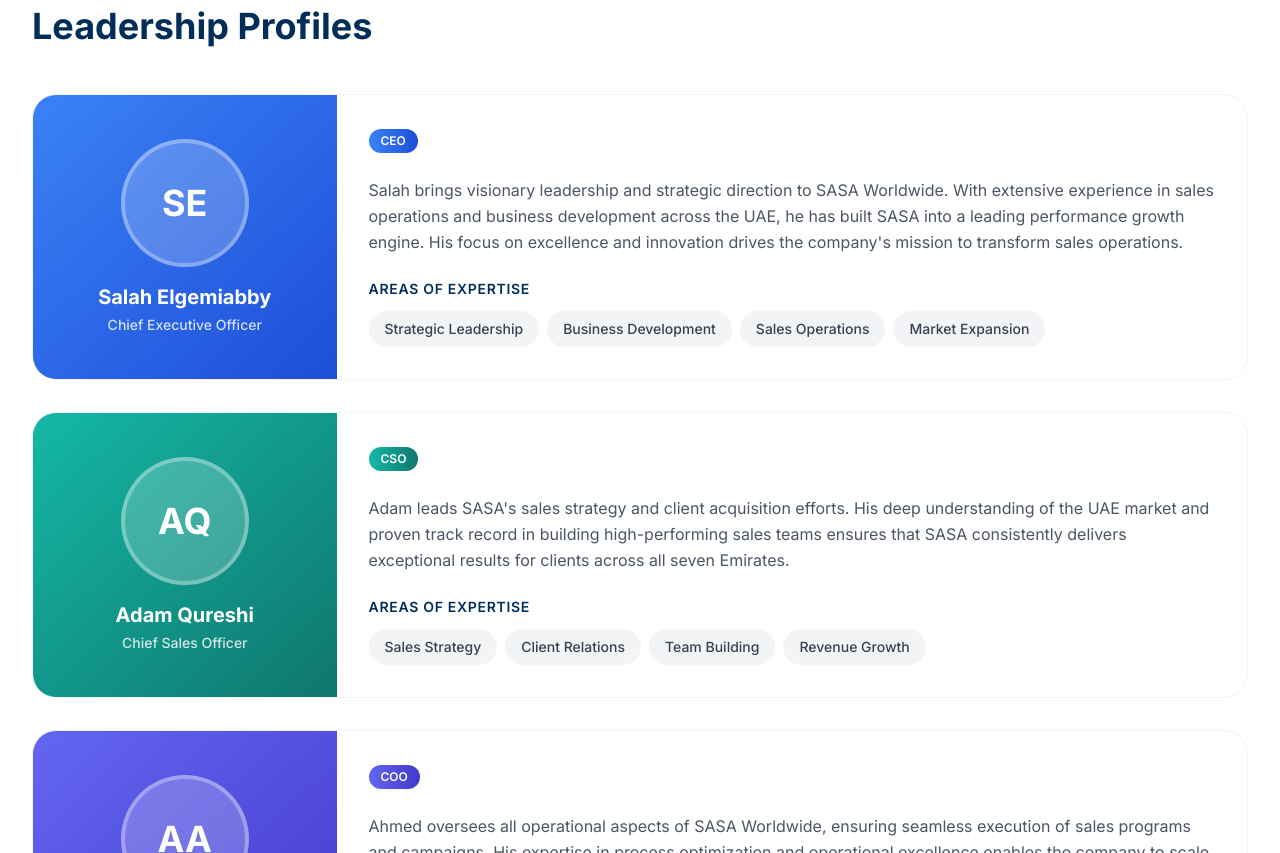
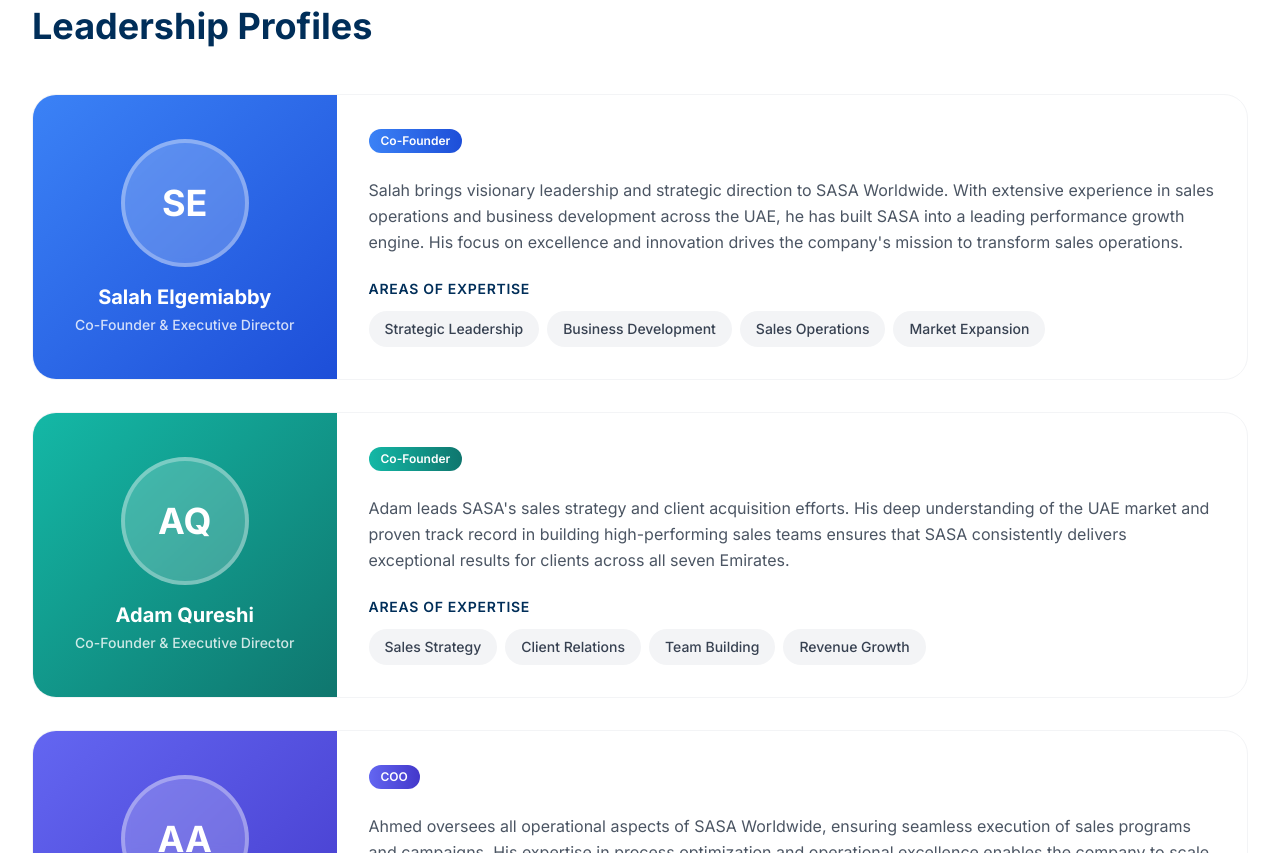
Before and after one commit to kingusa1/sasa-worldwide, a Next.js app: page /about/leadership in a window 1280 px wide. Shown: the part 1080-1933 px from the top of the page. Built offline with nearby package versions, Linux system fonts and the light colour scheme.

Commit message:
Update leadership titles for Adam and Salah

```diff
--- a/app/(marketing)/about/leadership/page.tsx
+++ b/app/(marketing)/about/leadership/page.tsx
@@ -5,8 +5,8 @@ import Link from 'next/link';
 const leadership = [
   {
     name: 'Salah Elgemiabby',
-    role: 'Chief Executive Officer',
-    shortRole: 'CEO',
+    role: 'Co-Founder & Executive Director',
+    shortRole: 'Co-Founder',
     initials: 'SE',
     color: 'from-blue-500 to-blue-700',
     bio: 'Salah brings visionary leadership and strategic direction to SASA Worldwide. With extensive experience in sales operations and business development across the UAE, he has built SASA into a leading performance growth engine. His focus on excellence and innovation drives the company\'s mission to transform sales operations.',
@@ -14,8 +14,8 @@ const leadership = [
   },
   {
     name: 'Adam Qureshi',
-    role: 'Chief Sales Officer',
-    shortRole: 'CSO',
+    role: 'Co-Founder & Executive Director',
+    shortRole: 'Co-Founder',
     initials: 'AQ',
     color: 'from-teal-500 to-teal-700',
     bio: 'Adam leads SASA\'s sales strategy and client acquisition efforts. His deep understanding of the UAE market and proven track record in building high-performing sales teams ensures that SASA consistently delivers exceptional results for clients across all seven Emirates.',
```
